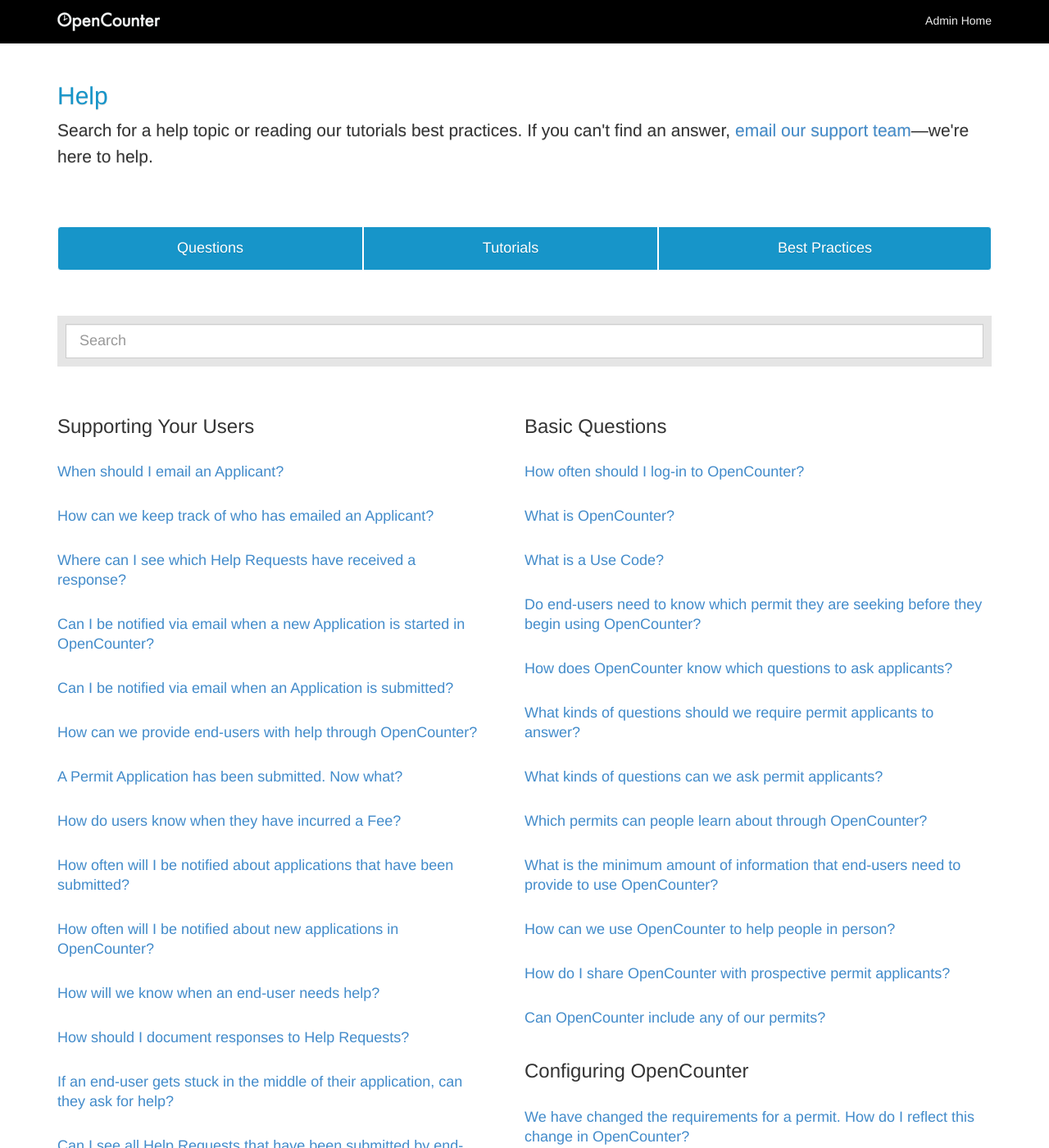
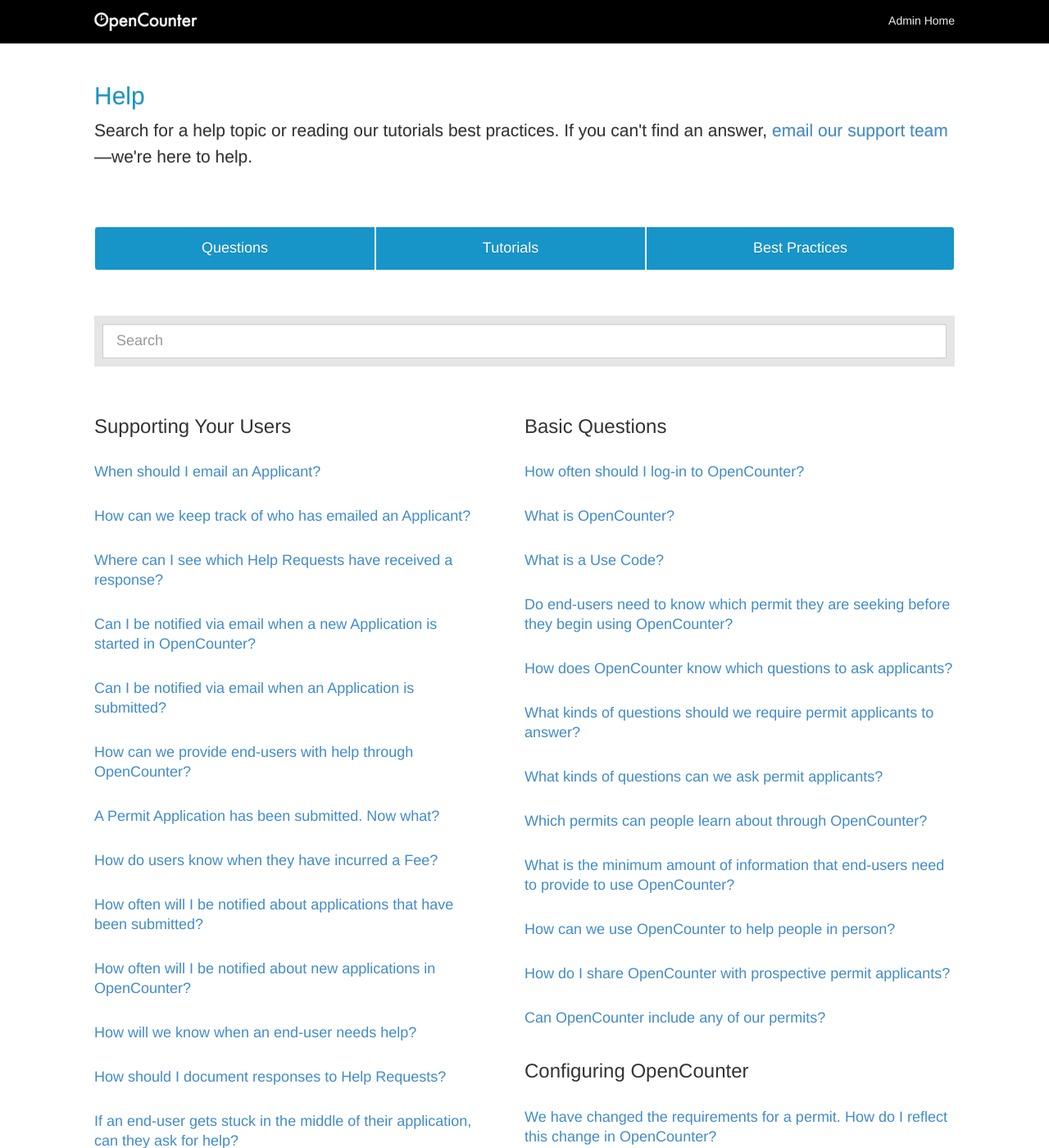
Before and after one commit to opencounter/helpdesk, a Jekyll site: the page built from index.html, in a window 1280 px wide and 1400 px high. Shown: the whole window at 82% size. Built offline with Jekyll 4.4.1, drawn with Linux system fonts in a browser that asks for light colours; nearby versions of some CDN libraries; Markdown is read by kramdown in place of the engine named in the settings; comment, search, counter and statistics services are not loaded.

Commit message:
search and results included on _posts, more whitespace for the rails

```diff
--- a/_includes/footer.html
+++ b/_includes/footer.html
@@ -12,13 +12,12 @@
 <script src="{{ page.base_url }}assets/js/ajw.js"></script>
 
 
-<!-- {% if page.slug == "home" %} -->
+<!-- Would be nice to have a liquid operation here to prevent loading of extra scripts of pages with no search (Tutorials, Best Practices, Gloassary?) -->
 <script src="{{ page.base_url }}assets/js/lunr.min.js" type="text/javascript" charset="utf-8"></script>
 <script src="{{ page.base_url }}assets/js/mustache.js" type="text/javascript" charset="utf-8"></script>
 <script src="{{ page.base_url }}assets/js/date.format.js" type="text/javascript" charset="utf-8"></script>
 <script src="{{ page.base_url }}assets/js/URI.js" type="text/javascript" charset="utf-8"></script>
 <script src="{{ page.base_url }}assets/js/jquery.lunr.search.js" type="text/javascript" charset="utf-8"></script>
-<!-- {% endif %} -->
 
 <script>
   window.twttr = (function (d,s,id) {
--- /dev/null
+++ b/_includes/search.html
@@ -0,0 +1,30 @@
+<!-- Search Partial -->
+
+<div class="input-group">
+<!--  <form action="/search" method="get"> -->
+    <input type="text" class="form-control" id="search-query" name="q" placeholder="Search" autocomplete="off">
+<!--    <span class="input-group-btn">
+      <button class="btn btn-default" id="search-submit" type="button">Search</button>
+    </span> -->
+<!--  </form> glyphicon glyphicon-search -->
+</div>
+
+<section id="search-results" style="display: none;">
+  <div class="search-results-header">
+    <h5>All Results for Search Query String</h5>
+  </div>
+  <div class="entries">
+  {% raw %}
+  <script id="search-results-template" type="text/mustache">
+    {{#entries}}
+      <article>
+        <h4>
+          <a href="{{url}}">{{title}}</a>
+        </h4>
+      </article>
+    {{/entries}}
+  </script>
+  {% endraw %}
+  </div>
+  <div>
+</section>
--- /dev/null
+++ b/_includes/subnav.html
@@ -0,0 +1,13 @@
+<div class="bs-header" id="content">
+  <div class="container">
+    <div class="header-content">
+      <h2>{{ page.title }}</h2>
+      <p>Search for a help topic or reading our tutorials best practices. If you can't find an answer, <a href="mailto:hello@opencounter.us">email our support team</a>—we're here to help.</p>
+    </div>
+    <div class="header-subnav btn-group btn-group-justified">
+      <a class="btn btn-default" role="button" href="{{ page.base_url }}"><h4>Questions</h4></a>
+      <a class="btn btn-default" role="button" href="/configuration.html"><h4>Tutorials</h4></a>
+      <a class="btn btn-default" role="button" href="/citizens.html"><h4>Best Practices</h4></a>
+    </div>
+  </div>
+</div>
--- a/_layouts/faq-home.html
+++ b/_layouts/faq-home.html
@@ -10,22 +10,11 @@
     <!-- Docs master nav -->
     {% include nav-main.html %}
 
-    <!-- Docs page layout -->
-    <div class="bs-header" id="content">
-      <div class="container">
-        <div class="header-content">
-          <h2>{{ page.title }}</h2>
-          <p>Search for a help topic or reading our tutorials best practices. If you can't find an answer, <a href="mailto:hello@opencounter.us">email our support team</a>—we're here to help.</p>
-        </div>
-        <div class="header-subnav btn-group btn-group-justified">
-          <a class="btn btn-default" role="button" href="{{ page.base_url }}"><h4>Questions</h4></a>
-          <a class="btn btn-default" role="button" href="/configuration.html"><h4>Tutorials</h4></a>
-          <a class="btn btn-default" role="button" href="/citizens.html"><h4>Best Practices</h4></a>
-        </div>
-      </div>
-    </div>
+    <!-- Docs subnav and title -->
+    {% include subnav.html %}
 
     <div class="container bs-docs-container faq-container">
+      {% include search.html %}
       <div class="row">
         <div class="col-md-12" role="main">
           {{ content }}
--- a/assets/css/docs.css
+++ b/assets/css/docs.css
@@ -1343,7 +1343,9 @@ h1[id] {
 
 .faq-container {
   margin-bottom: 40px;
-  padding: 15px;
+  padding-top: 15px;
+  padding-right: 60px;
+  padding-left: 60px;
 /*  border: 1px solid rgba(0,0,0,0.10);*/
 }
 
@@ -1363,3 +1365,8 @@ h1[id] {
 }
 
 /* OVERALL PAGE STYLES ================================================== */
+
+.container {
+  padding-left: 60px;
+  padding-right: 60px;
+}
--- a/index.html
+++ b/index.html
@@ -9,35 +9,6 @@ base_url: "../"
 
 <!-- Overview
 ================================================== -->
-
-    <div class="input-group">
-<!--       <form action="/search" method="get"> -->
-        <input type="text" class="form-control" id="search-query" name="q" placeholder="Search" autocomplete="off">
-<!--         <span class="input-group-btn">
-          <button class="btn btn-default" id="search-submit" type="button">Search</button>
-        </span> -->
-<!--       </form> glyphicon glyphicon-search -->
-    </div>
-
-    <section id="search-results" style="display: none;">
-      <div class="search-results-header">
-        <h5>All Results for Search Query String</h5>
-      </div>
-      <div class="entries">
-      {% raw %}
-      <script id="search-results-template" type="text/mustache">
-        {{#entries}}
-          <article>
-            <h4>
-              <a href="{{url}}">{{title}}</a>
-            </h4>
-          </article>
-        {{/entries}}
-      </script>
-      {% endraw %}
-      </div>
-      <div>
-    </section>
 
   <div class="faq-list">
     <div class="col-md-6 faq-column" id="left">
```
Also changed, not shown: _layouts/default.html (+2 -14 lines), _layouts/faq-page.html (+3 -7 lines).
